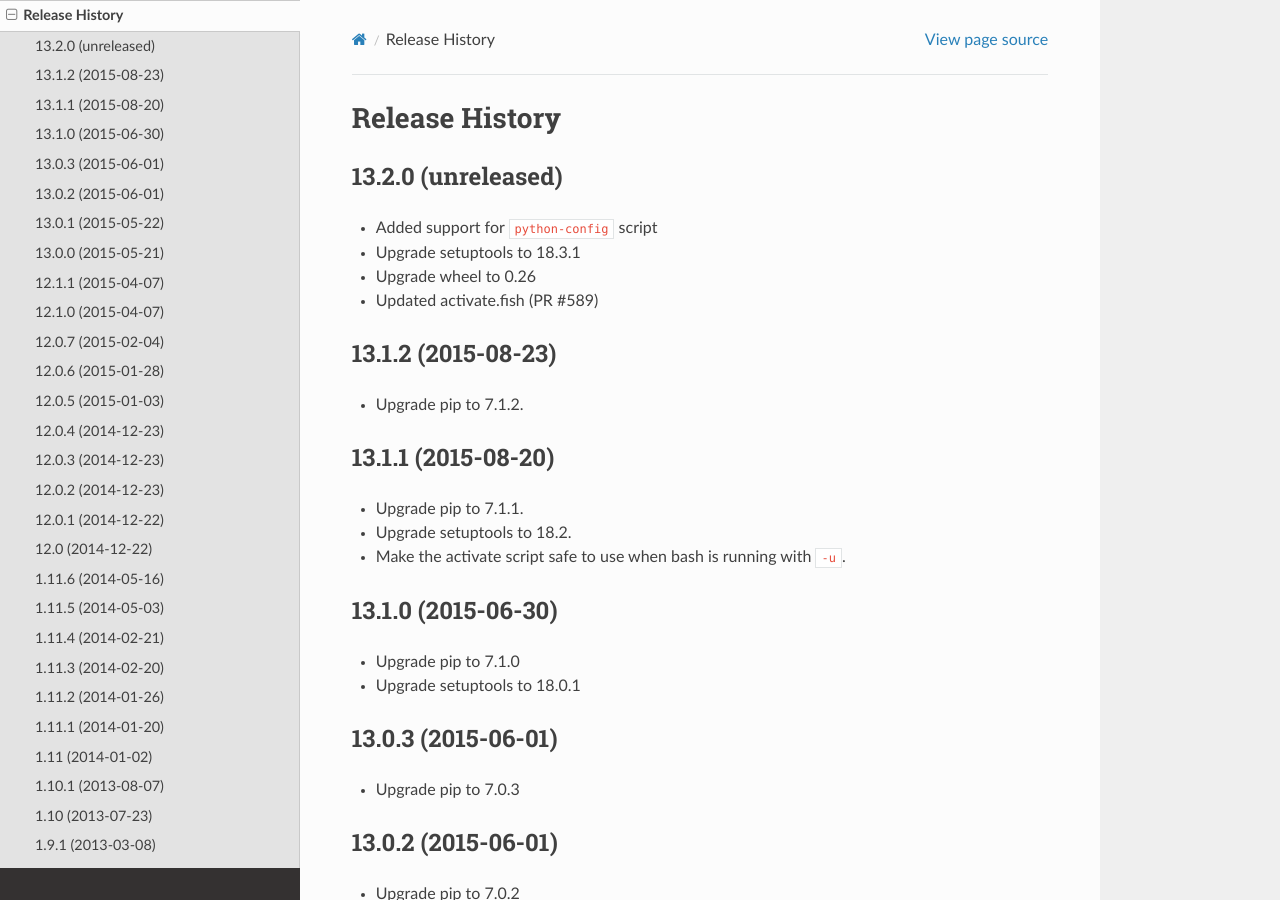
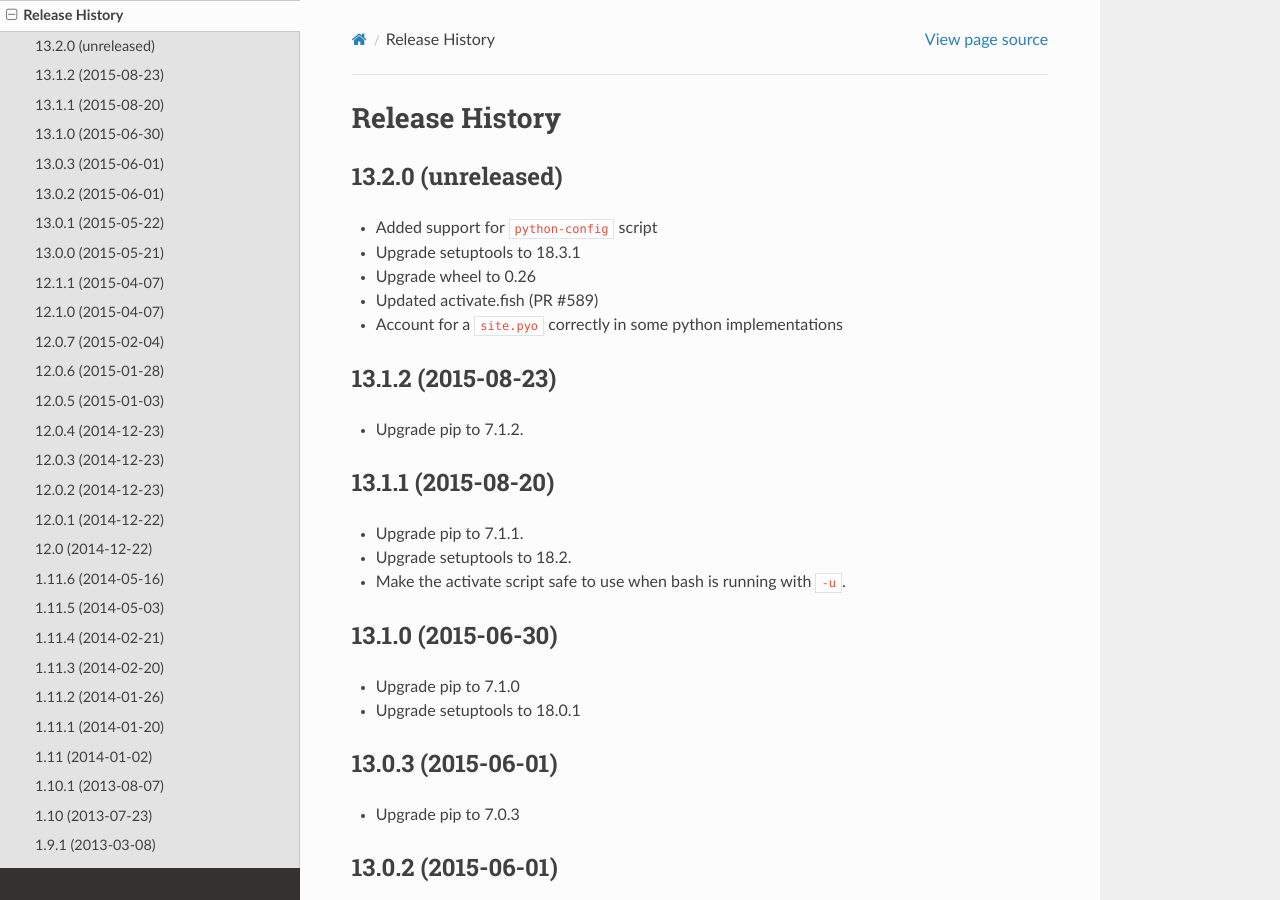
Before and after one commit to pypa/virtualenv, a Sphinx documentation site: the page built from docs/changes.rst, in a window 1280 px wide and 900 px high. Built offline with Sphinx 7.4.7 and the Read the Docs theme 2.0.0, drawn with Linux system fonts in a browser that asks for light colours; pages that are not in the unit, such as notebooks, are missing from menus.

Commit message:
Changelog for #759

```diff
--- a/docs/changes.rst
+++ b/docs/changes.rst
@@ -11,6 +11,8 @@ Release History
 * Upgrade wheel to 0.26
 
 * Updated activate.fish (PR #589)
+
+* Account for a ``site.pyo`` correctly in some python implementations
 
 13.1.2 (2015-08-23)
 -------------------
```
